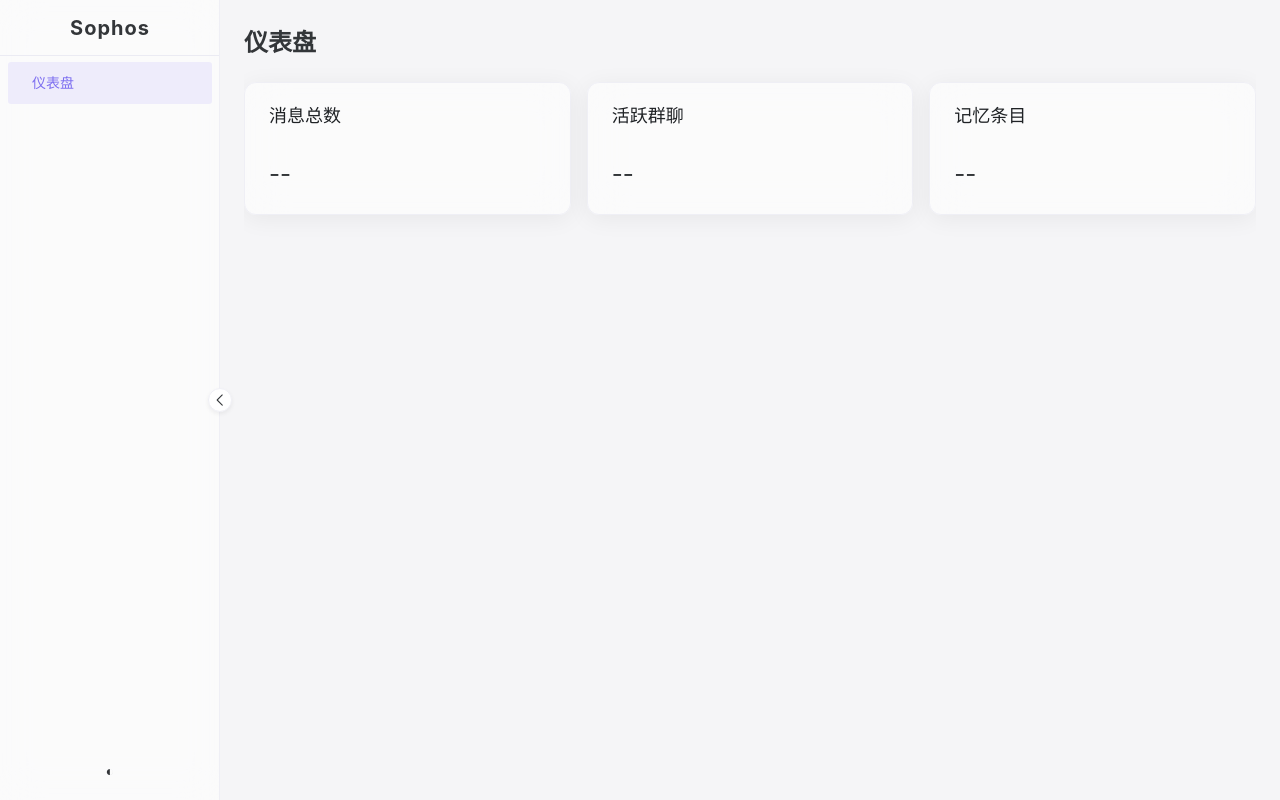
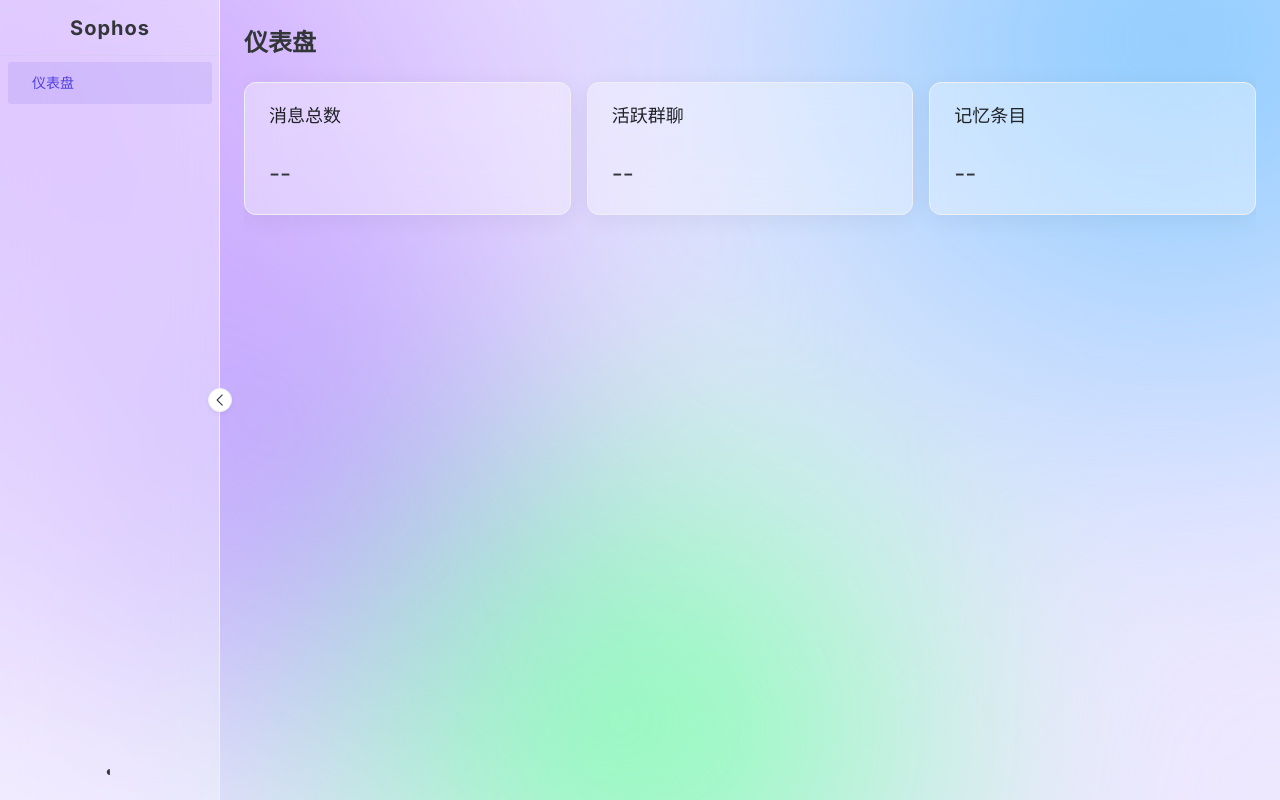
Before and after one commit to MintCider/sophos, a Vue app in the folder web/: page / in a window 1280 px wide. Built offline with nearby package versions, Linux system fonts and the light colour scheme; a small style sheet from the web is missing.

Commit message:
feat: refine UI theme with mesh gradient, updated palette, Inter + Maple Mono CN fonts

```diff
--- a/web/src/App.vue
+++ b/web/src/App.vue
@@ -20,7 +20,7 @@ watchEffect(() => {
 
 const themeOverrides = computed<GlobalThemeOverrides>(() => ({
   common: {
-    bodyColor: isDark.value ? '#101014' : '#f5f5f7',
+    bodyColor: isDark.value ? '#161228' : '#eee8ff',
     cardColor: isDark.value
       ? 'rgba(36, 36, 42, 0.7)'
       : 'rgba(255, 255, 255, 0.7)',
@@ -30,13 +30,34 @@ const themeOverrides = computed<GlobalThemeOverrides>(() => ({
     popoverColor: isDark.value
       ? 'rgba(44, 44, 50, 0.9)'
       : 'rgba(255, 255, 255, 0.9)',
-    primaryColor: '#7c6ef0',
-    primaryColorHover: '#9b8cf8',
-    primaryColorPressed: '#6355d8',
-    primaryColorSuppl: '#9b8cf8',
+    primaryColor: '#513fe0',
+    primaryColorHover: '#7265e8',
+    primaryColorPressed: '#3d2cc0',
+    primaryColorSuppl: '#8578ed',
+    successColor: '#82ed30',
+    successColorHover: '#9af25c',
+    successColorPressed: '#6ad818',
+    successColorSuppl: '#a8f470',
+    warningColor: '#f5a927',
+    warningColorHover: '#f7bc55',
+    warningColorPressed: '#e09510',
+    warningColorSuppl: '#f8c56a',
+    errorColor: '#e1684e',
+    errorColorHover: '#e8877a',
+    errorColorPressed: '#d04a32',
+    errorColorSuppl: '#ec9d8e',
+    infoColor: '#20c7fd',
+    infoColorHover: '#50d4fd',
+    infoColorPressed: '#08b4ec',
+    infoColorSuppl: '#6cdbfe',
+    fontFamily: "'Inter', 'PingFang SC', 'Microsoft YaHei', 'Noto Sans SC', sans-serif",
   },
   Card: {
     borderRadius: '12px',
+  },
+  Layout: {
+    color: 'transparent',
+    siderColor: 'transparent',
   },
 }))
 </script>
--- a/web/src/main.ts
+++ b/web/src/main.ts
@@ -1,5 +1,10 @@
 import { createApp } from 'vue'
 import { createPinia } from 'pinia'
+import '@fontsource/inter/400.css'
+import '@fontsource/inter/500.css'
+import '@fontsource/inter/600.css'
+import '@fontsource/inter/700.css'
+import '@chinese-fonts/maple-mono-cn/dist/MapleMono-CN-Regular/result.css'
 import App from './App.vue'
 import router from './router'
 import './styles/glass.css'
--- a/web/src/styles/glass.css
+++ b/web/src/styles/glass.css
@@ -2,16 +2,19 @@
 
 :root {
   --glass-blur: 20px;
-  --glass-bg: rgba(255, 255, 255, 0.55);
-  --glass-bg-heavy: rgba(255, 255, 255, 0.75);
+  --glass-bg: rgba(255, 255, 255, 0.35);
+  --glass-bg-heavy: rgba(255, 255, 255, 0.72);
   --glass-border: rgba(200, 200, 220, 0.3);
   --glass-shadow: 0 4px 24px rgba(0, 0, 0, 0.06);
   --glass-radius: 12px;
+
+  /* Mono font stack */
+  --font-mono: 'Maple Mono CN', 'Menlo', 'Monaco', 'Consolas', monospace;
 }
 
 html.dark {
   --glass-bg: rgba(20, 20, 35, 0.55);
-  --glass-bg-heavy: rgba(20, 20, 35, 0.75);
+  --glass-bg-heavy: rgba(20, 20, 35, 0.82);
   --glass-border: rgba(80, 80, 120, 0.25);
   --glass-shadow: 0 4px 24px rgba(0, 0, 0, 0.3);
 }
@@ -29,13 +32,57 @@ html,
 body,
 #app {
   height: 100%;
-  font-family: -apple-system, BlinkMacSystemFont, 'Segoe UI', Roboto,
-    sans-serif;
+  font-family: 'Inter', 'PingFang SC', 'Microsoft YaHei',
+    'Noto Sans SC', sans-serif;
   -webkit-font-smoothing: antialiased;
 }
 
+/* ── Mesh Gradient Background ────────────────────────── */
+
 body {
-  transition: background-color 0.3s ease;
+  transition: background-color 0.5s ease;
+  background-color: #eee8ff;
+  position: relative;
+  overflow: hidden;
+}
+
+html.dark body {
+  background-color: #161228;
+}
+
+/* Mesh gradient via blurred color blobs */
+body::before {
+  content: '';
+  position: fixed;
+  inset: 0;
+  z-index: -1;
+  background-color: #eee8ff;
+}
+
+body::after {
+  content: '';
+  position: fixed;
+  inset: -20%;
+  z-index: -1;
+  filter: blur(100px);
+  background:
+    radial-gradient(circle at 15% 20%, #c8a0ff 0%, transparent 40%),
+    radial-gradient(circle at 80% 15%, #80c8ff 0%, transparent 35%),
+    radial-gradient(circle at 50% 80%, #80ffb0 0%, transparent 35%),
+    radial-gradient(circle at 30% 55%, #b8a0ff 0%, transparent 30%);
+}
+
+html.dark body::before {
+  background-color: #161228;
+}
+
+html.dark body::after {
+  background:
+    radial-gradient(circle at 15% 20%, #352068 0%, transparent 45%),
+    radial-gradient(circle at 85% 15%, #183060 0%, transparent 40%),
+    radial-gradient(circle at 55% 85%, #0e3838 0%, transparent 40%),
+    radial-gradient(circle at 25% 55%, #281450 0%, transparent 35%),
+    radial-gradient(circle at 50% 40%, #1e1040 0%, transparent 45%);
 }
 
 /* ── Glass Utility Classes ───────────────────────────── */
@@ -57,3 +104,9 @@ body {
   border-radius: var(--glass-radius);
   box-shadow: var(--glass-shadow);
 }
+
+/* ── Naive UI 下拉菜单圆角 ─────────────────────────── */
+
+.n-base-select-menu {
+  border-radius: 8px !important;
+}
```
Also changed, not shown: web/package.json (+7 -5 lines).
